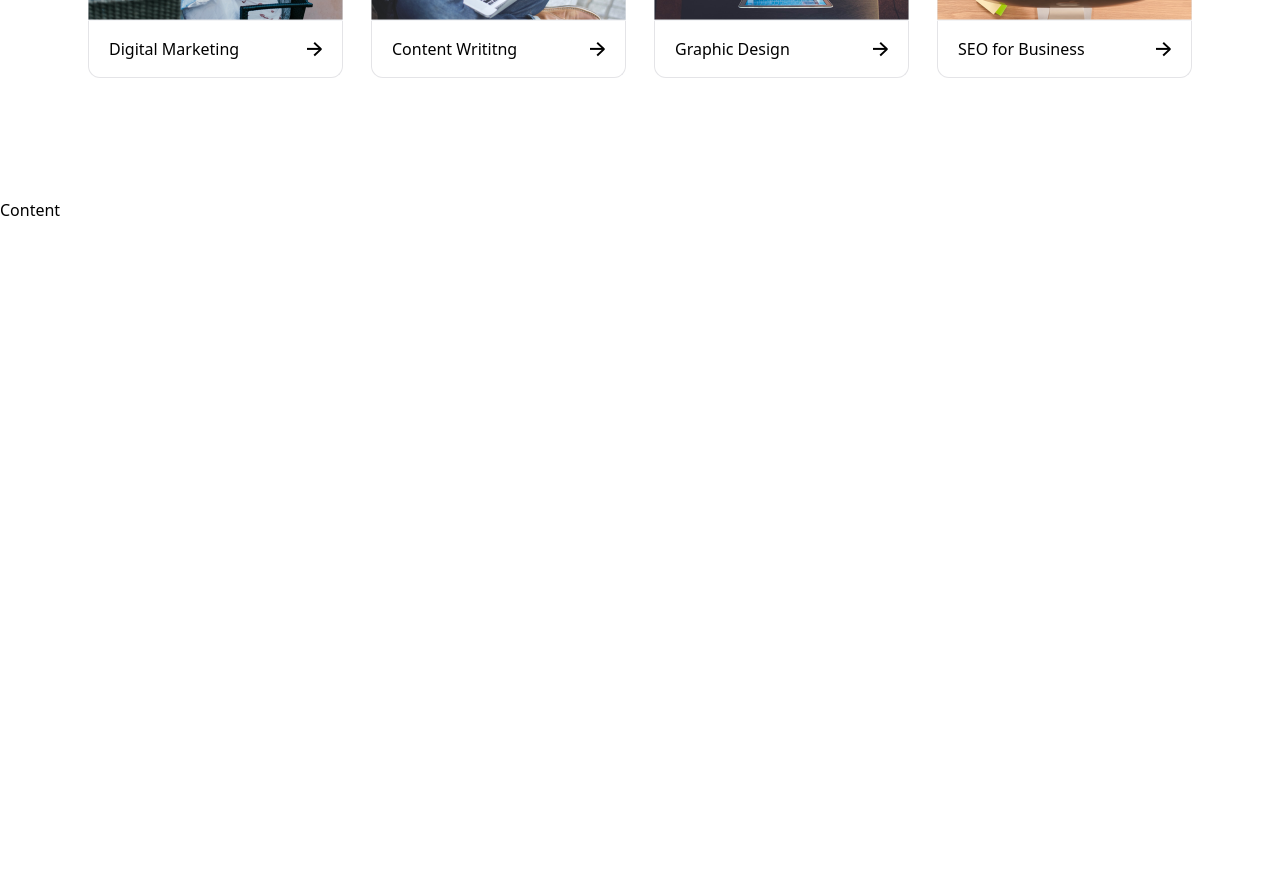
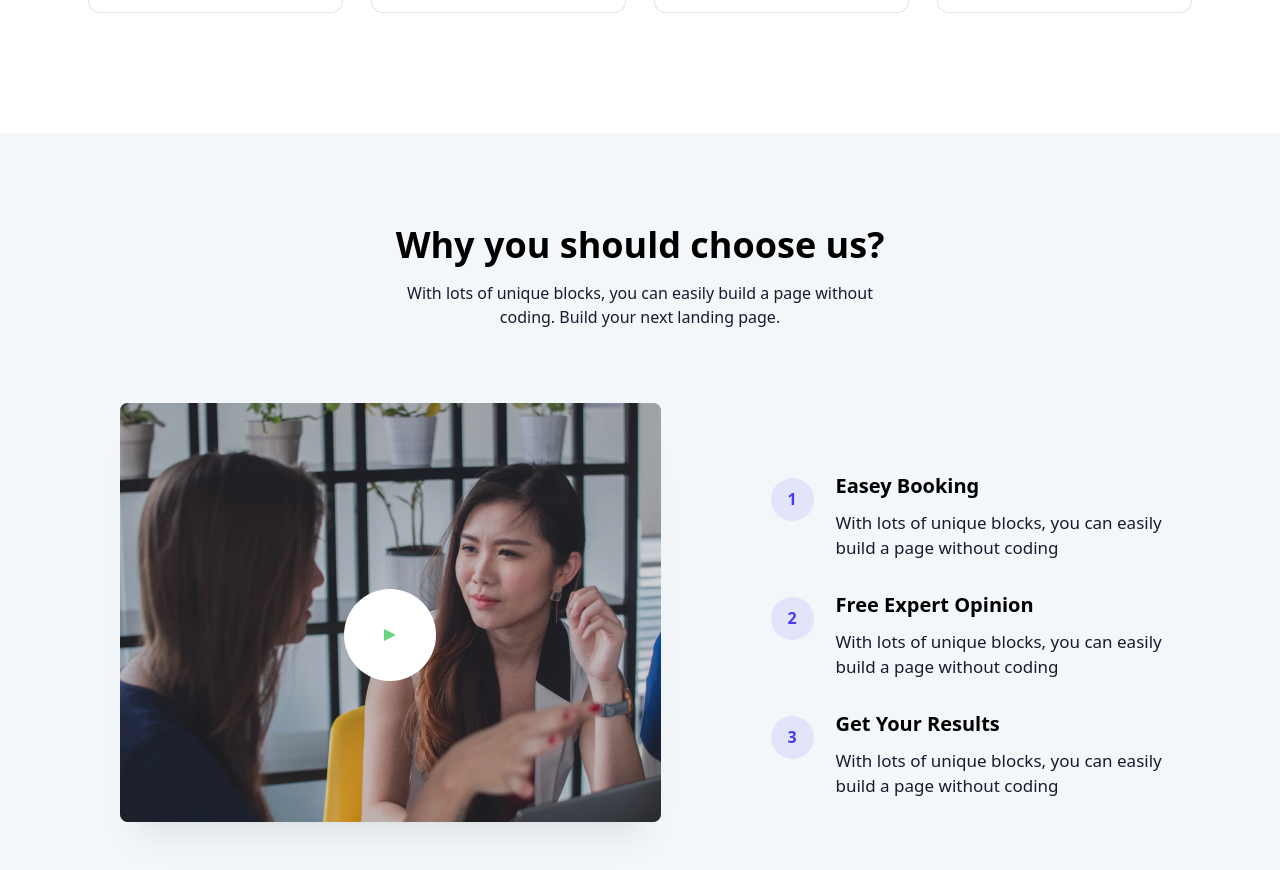
Before and after one commit to Omid-Gharavi/Consultation, a Next.js app: page / in a window 1280 px wide. Shown: the part 1500-2370 px from the top of the page. Before the commit the page ends 1722 px from the top, so only its background shows below. Built offline with nearby package versions, Linux system fonts and the light colour scheme.

Commit message:
content component

```diff
--- a/src/components/Services/Services.jsx
+++ b/src/components/Services/Services.jsx
@@ -29,8 +29,8 @@ const Services = () => {
     return (
         <div className='mt-20 mb-[120px] flex flex-col items-center gap-[92px]'>
             <div className='text-center max-w-[589px] px-4'>
-                <p className='text-5xl font-bold max-lg:text-3xl'>Services we offer for you</p>
-                <p className='mt-6 text-[19px] text-[#161C2D]'>
+                <p className='text-4xl font-bold max-lg:text-3xl'>Services we offer for you</p>
+                <p className='mt-6 text-[#161C2D]'>
                     With lots of unique blocks, you can easily build a page without coding. Build your next landing page.
                 </p>
             </div>
--- a/src/components/content/Content.jsx
+++ b/src/components/content/Content.jsx
@@ -1,8 +1,62 @@
 import React from 'react'
+import BG from '@/images/BG.svg'
+import Image from 'next/image'
 
 const Content = () => {
+    const lists = [
+        {
+            num: '1',
+            text: 'Easey Booking',
+            des: 'With lots of unique blocks, you can easily build a page without coding',
+        },
+        {
+            num: '2',
+            text: 'Free Expert Opinion',
+            des: 'With lots of unique blocks, you can easily build a page without coding',
+        },
+        {
+            num: '3',
+            text: 'Get Your Results',
+            des: 'With lots of unique blocks, you can easily build a page without coding',
+        },
+    ]
+
     return (
-        <div>Content</div>
+        <div className='bg-[#f4f7fa] flex flex-col items-center gap-[74px] pt-[92px] pb-[135px] max-lg:px-4'>
+            <div className='text-center'>
+                <p className='text-4xl font-bold max-lg:text-3xl'>Why you should choose us?</p>
+                <p className='mt-4 max-w-[589px] text-[#161C2D]'>
+                    With lots of unique blocks, you can easily build a page without<br className='max-lg:hidden' /> coding. Build your next landing page.
+                </p>
+            </div>
+            <div className='flex flex-wrap gap-24 items-center'>
+                <div className='relative'>
+                    <div
+                        className='flex justify-center items-center absolute bg-white transition-all duration-150 ease-linear hover:bg-slate-200 cursor-pointer w-[92px] h-[92px] max-lg:w-[72px] max-lg:h-[72px] rounded-full top-[50%] left-[50%] translate-x-[-50%] translate-y-[-50%]'>
+                        <span className='play'></span>
+                    </div>
+                    <Image src={BG} alt='BG' />
+                </div>
+                <div className='flex flex-col gap-[30px]'>
+                    {
+                        lists.map((list, index) => (
+                            <div className='flex gap-[22px]'>
+                                <div className='mt-[6px]'>
+                                    <div
+                                        className='flex justify-center items-center w-[43px] h-[43px] rounded-full bg-[#e2e4f9] text-[#473BF0] font-bold'>
+                                        {list.num}
+                                    </div>
+                                </div>
+                                <div>
+                                    <p className='font-bold text-xl'>{list.text}</p>
+                                    <p className='mt-[10px] max-w-[339px] text-[17px] text-[#161C2D]'>{list.des}</p>
+                                </div>
+                            </div>
+                        ))
+                    }
+                </div>
+            </div>
+        </div>
     )
 }
 
--- a/src/styles/globals.css
+++ b/src/styles/globals.css
@@ -23,4 +23,9 @@ body {
   .lists:hover span {
     @apply w-full;
   }
+
+  .play {
+    @apply w-[12px] h-[12px] bg-[#68D585];
+    clip-path: polygon(0% 0%, 100% 50%, 0% 100%);
+  }
 }
```
Also changed, not shown: src/images/BG.svg (added).
